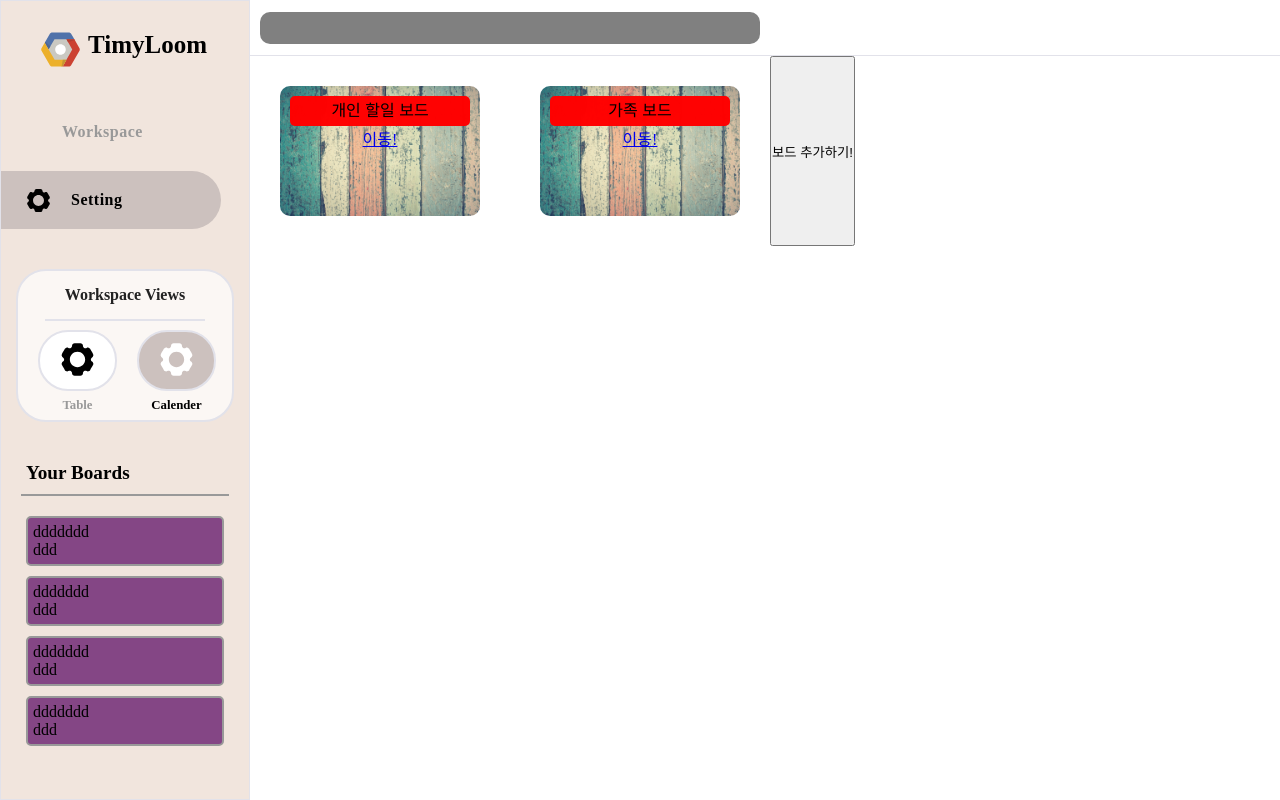
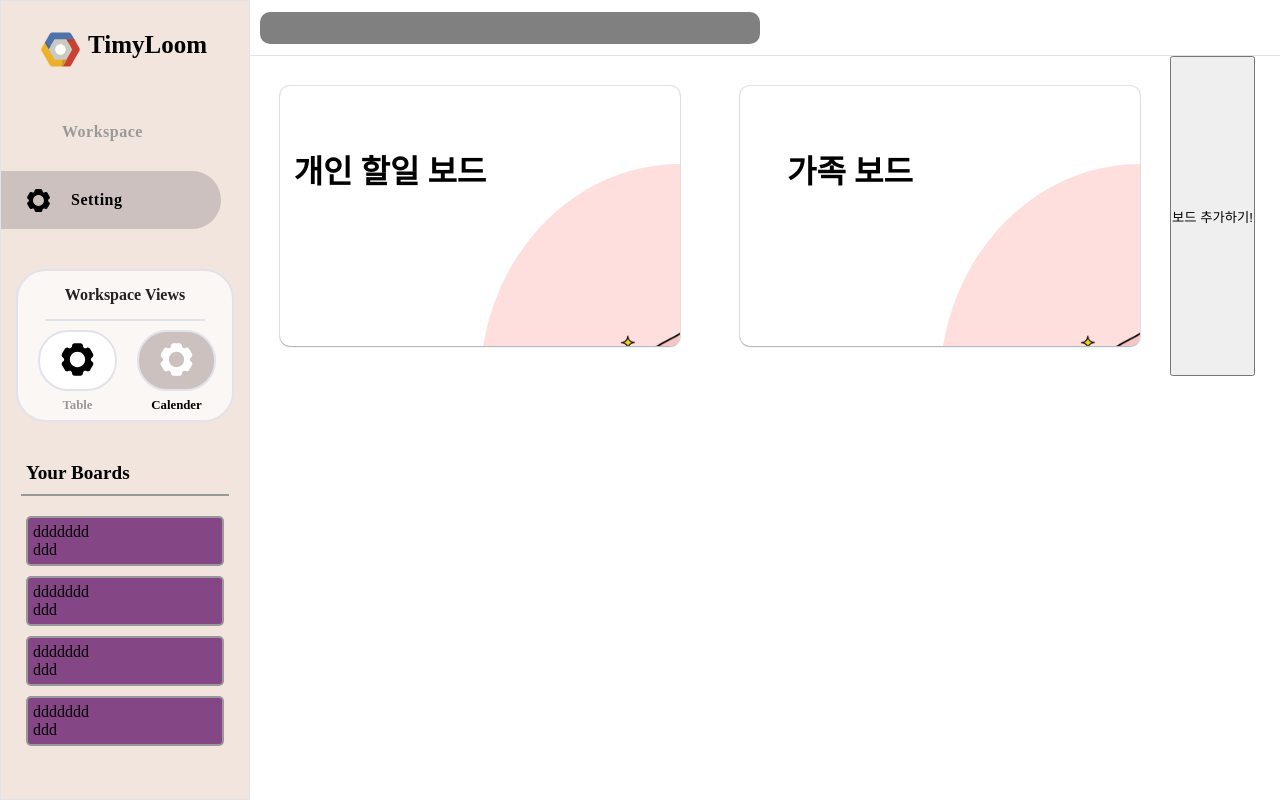
Before and after one commit to gachon-sw-academy-2023/Timyloom-React, a React (Vite) app: page /workspace in a window 1280 px wide. Built offline with nearby package versions, Linux system fonts and the light colour scheme; some icons are missing; what react-indexed-db would draw is missing.

Commit message:
[FEAT] 워크스페이스 페이지 보드 디자인 수정, 배경 이미지 변경

```diff
--- a/package.json
+++ b/package.json
@@ -72,6 +72,7 @@
     "jest-html-reporter": "^3.7.0",
     "prettier": "^2.8.1",
     "react-test-renderer": "^18.2.0",
+    "styled-system": "^5.1.5",
     "ts-jest": "^29.0.3",
     "typescript": "^4.9.4",
     "vite": "^4.0.0"
--- a/src/pages/Workspace/index.tsx
+++ b/src/pages/Workspace/index.tsx
@@ -4,6 +4,7 @@ import { useRecoilState, useRecoilValue, useSetRecoilState, useResetRecoilState
 import { taskAtom } from '@/recoil/taskAtom';
 import { useEffect } from 'react';
 import { Link } from 'react-router-dom';
+import { style } from 'styled-system';
 
 function Workspace() {
   const [boards, setBoards] = useRecoilState(taskAtom);
@@ -43,9 +44,9 @@ function Workspace() {
         <S.BoardContainer>
           {boards.map((board) => (
             // <Board title={board.boardTitle} board={board} />
-            <S.BoardWrapper>
-              <S.BoardTitle placeholder={board.boardTitle} />
-              <Link to={`/board/${board.boardId}`}>이동!</Link>
+            <S.BoardWrapper to={`/board/${board.boardId}`}>
+              <S.BoardTitle className="title">{board.boardTitle}</S.BoardTitle>
+              <S.ImageWrapper className="image" />
             </S.BoardWrapper>
           ))}
           <button onClick={handleAddboard}>보드 추가하기!</button>
--- a/src/pages/Workspace/indexStyle.tsx
+++ b/src/pages/Workspace/indexStyle.tsx
@@ -61,34 +61,69 @@ export const SearchWrapper = styled.div`
   border-radius: 10px;
 `;
 
-export const BoardWrapper = styled.div`
-  background-image: url(${boardbackground});
-  background-size: cover;
-  background-repeat: no-repeat;
-  width: 200px;
-  height: 130px;
+export const BoardWrapper = styled(Link)`
+  width: 400px;
+  height: 260px;
   margin: 30px;
+  position: relative;
   border-radius: 10px;
   text-align: center;
   padding: 10px;
   font-size: 1rem;
+  overflow: hidden;
+  box-shadow: #091e4240 0px 1px 1px, #091e4221 0px 0px 1px 1px;
+
+  &:hover {
+    box-shadow: #091e4240 0px 4px 8px -2px, #091e4214 0px 0px 0px 1px;
+  }
+
+  &:hover .image {
+    width: 400px;
+    height: 260px;
+    border-radius: 10px;
+    top: 0;
+    left: 0;
+    transition: all 400ms;
+  }
+
+  &:hover .title {
+    color: #ffffff;
+    text-shadow: -1px 0 #999999, 0 1px #999999, 1px 0 #999999, 0 -1px #999999;
+    top: 10%;
+    left: 50%;
+    transform: translate(-50%, -10%);
+    width: 300px;
+    transition: all 400ms;
+  }
 `;
 
-export const BoardTitle = styled.input`
-  background-color: #ff0000fc;
+export const ImageWrapper = styled.div`
+  width: 100%;
+  height: 170%;
+  border-radius: 100%;
+  background-image: url(${boardbackground});
+  background-size: cover;
+  background-position: center;
+  background-repeat: no-repeat;
+  position: absolute;
+  top: 30%;
+  left: 50%;
+  z-index: 1;
+`;
+
+export const BoardTitle = styled.div`
+  margin: auto;
   border: 0;
   text-align: center;
-  width: 180px;
-  height: 30px;
+  color: #000000;
+  position: absolute;
+  width: 200px;
+  height: 60px;
+  top: 30%;
+  transform: translate(0, -30%);
   border-radius: 5px;
-  font-size: 1rem;
-
-  ::placeholder {
-    color: black;
-  }
-
-  &:focus {
-    background-color: #ffffff;
-    border: 2px solid black;
-  }
+  font-size: 2rem;
+  font-weight: bold;
+  word-break: keep-all;
+  z-index: 2;
 `;
```
Also changed, not shown: vite.config.ts.timestamp-1673340383529.mjs (deleted, +0 -18 lines), src/assets/images/backgroundimg.jpg, 1 other file (tests, documents, lock files or other folders).
